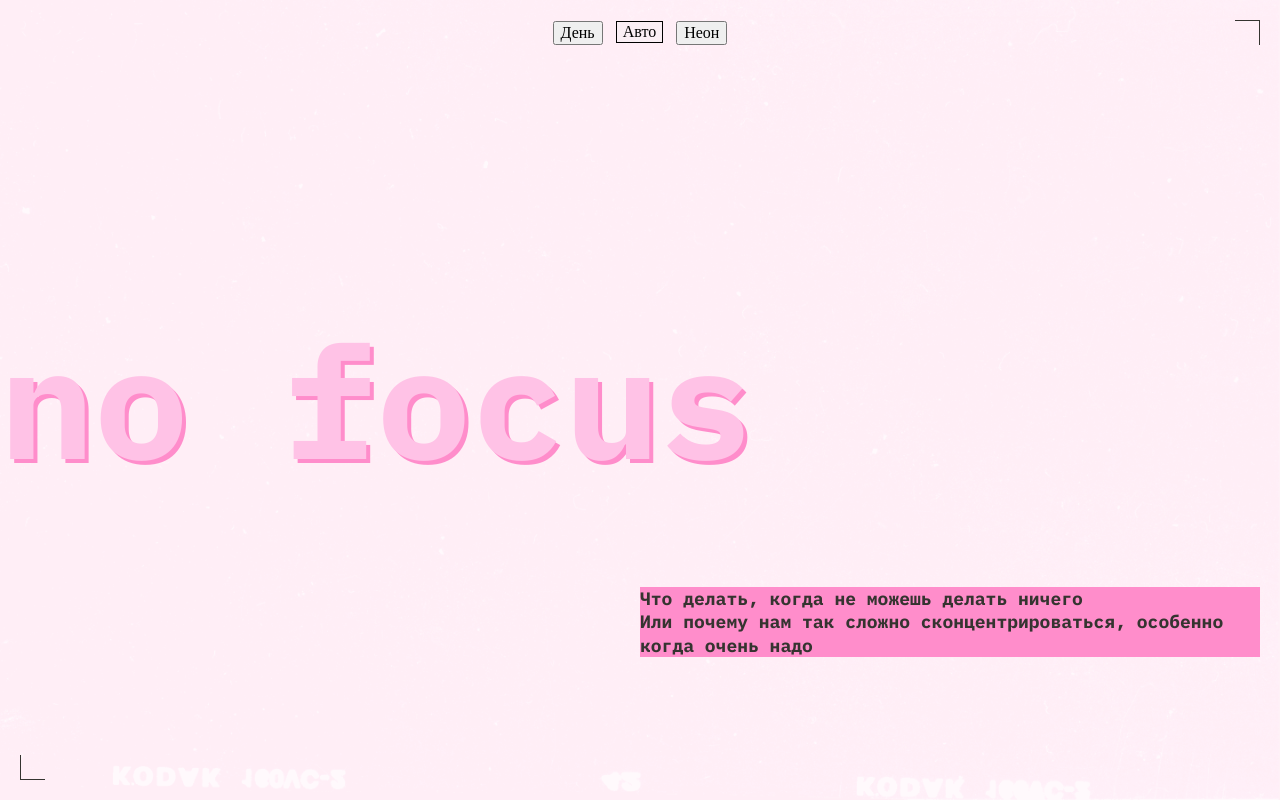
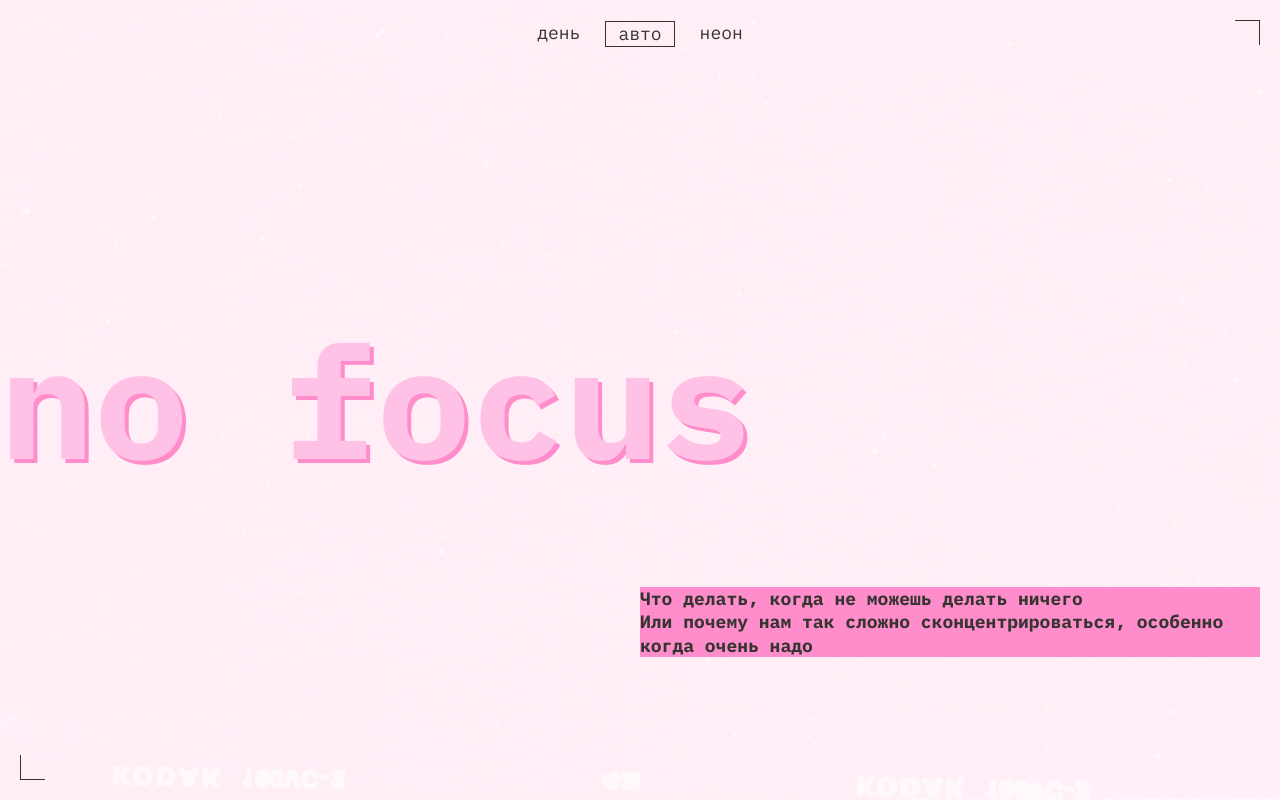
Before and after one commit to Sw1ft1/slozhno-sosredotochitsya-fd, a plain HTML site: page index.html in a window 1280 px wide. Shown: the top 800 px of the page. Drawn offline with Linux system fonts and the light colour scheme; files that its build step writes are made by us from their sources.

Commit message:
Update index.html

```diff
--- a/index.html
+++ b/index.html
@@ -23,14 +23,14 @@
         <ul class="main-header__theme-menu-list">
           <li class="main-header__theme-menu-item">
             <button
-              class="main-header__theme-menu-button header__theme-menu-button_type_light"
+              class="header__theme-menu-button header__theme-menu-button_type_light"
             >
               День
             </button>
           </li>
           <li class="main-header__theme-menu-item">
             <button
-              class="main-header__theme-menu-button header__theme-menu-button_active header__theme-menu-button_type_auto"
+              class="header__theme-menu-button header__theme-menu-button_active header__theme-menu-button_type_auto"
               disabled
             >
               Авто
@@ -38,7 +38,7 @@
           </li>
           <li class="main-header__theme-menu-item">
             <button
-              class="main-header__theme-menu-button header__theme-menu-button_type_dark"
+              class="header__theme-menu-button header__theme-menu-button_type_dark"
             >
               Неон
             </button>
```
